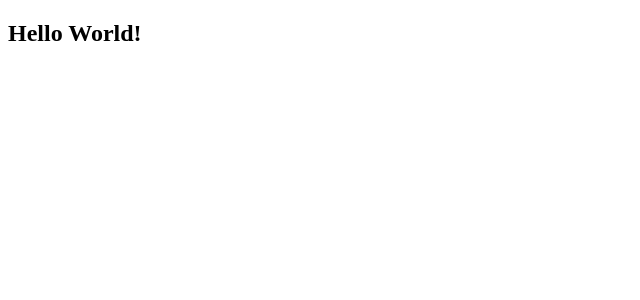
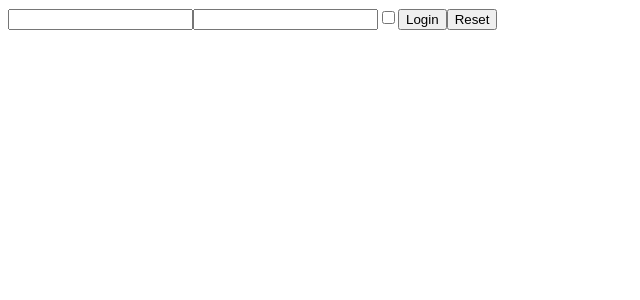
Before and after one commit to GiuseppeCrimi99/REACT, a React (Vite) app in the folder my-app/: page / in a window 1280 px wide. Shown: the top 300 px of the page, without its empty margins (0-640 px from the left). Built offline with nearby package versions, Linux system fonts and the light colour scheme.

Commit message:
first exercise of unctrlforms

```diff
--- a/my-app/src/App.jsx
+++ b/my-app/src/App.jsx
@@ -1,10 +1,11 @@
-import { Hello } from "./Hello";
+
+import { UncontrolledForm } from "./UncontrolledForm";
 
 export function App (){
     return(
         <div>
 
-                 <Hello />
+           <UncontrolledForm/>
 
 
         </div>
--- a/my-app/src/Hello.jsx
+++ /dev/null
@@ -1,3 +0,0 @@
-export function Hello(){
-    return <h2> Hello World!</h2>
-}
--- /dev/null
+++ b/my-app/src/UncontrolledForm.jsx
@@ -0,0 +1,26 @@
+export function UncontrolledForm() {
+  function handleFormSubmit(event) {
+    event.preventDefault();
+
+    const username = event.target.elements.namedItem("username").value;
+    const password = event.target.elements.namedItem("password").value;
+    const session = event.target.elements.namedItem("session").checked;
+
+    const data = {
+      username,
+      password,
+      session,
+    };
+    console.log(data);
+  }
+
+  return (
+    <form onSubmit={handleFormSubmit}>
+      <input name="username" />
+      <input name="password" type="password" />
+      <input name="session" type="checkbox" />
+      <button>Login</button>
+      <button type="reset">Reset</button>
+    </form>
+  );
+}
--- a/my-app/src/index.jsx
+++ b/my-app/src/index.jsx
@@ -1,4 +1,4 @@
-import { Hello } from "./Hello"
+
 import { App } from "./App"
 import {createRoot} from "react-dom/client"
 const rootElement= document.getElementById("root")
```
